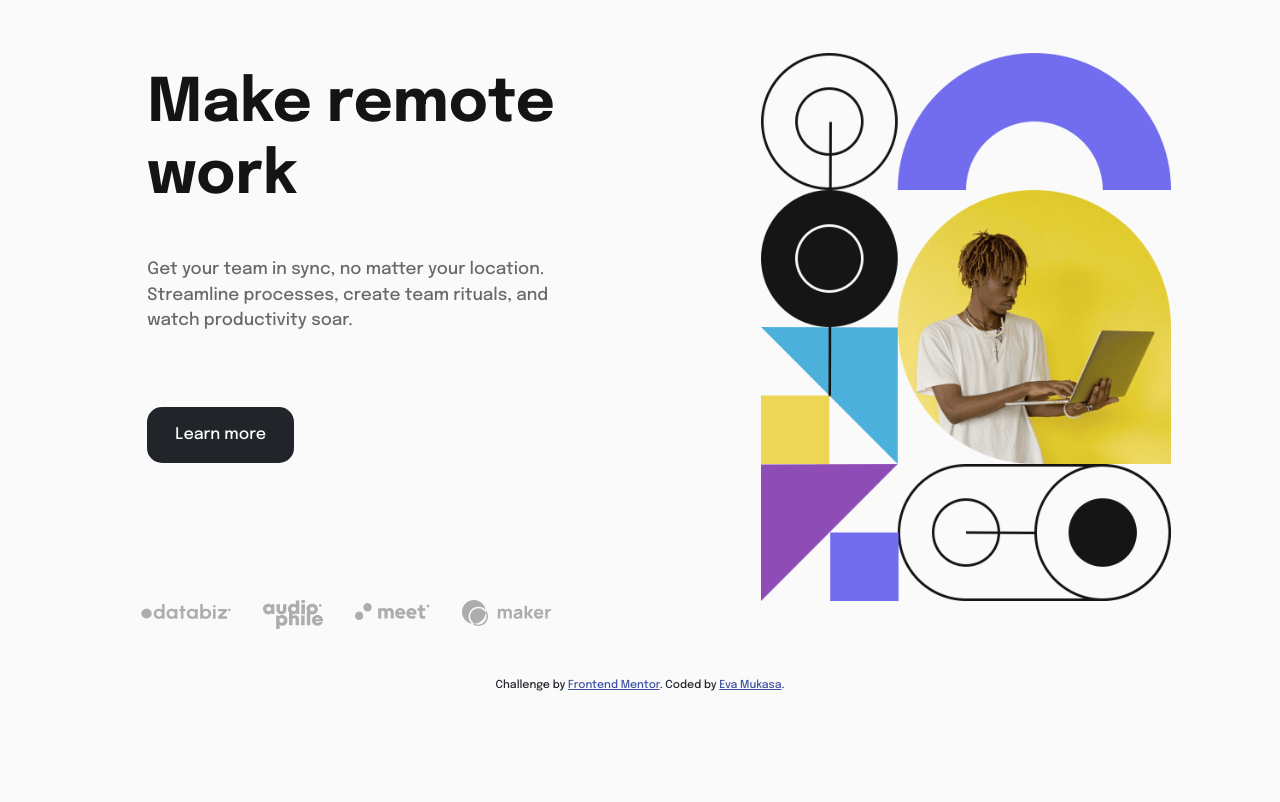
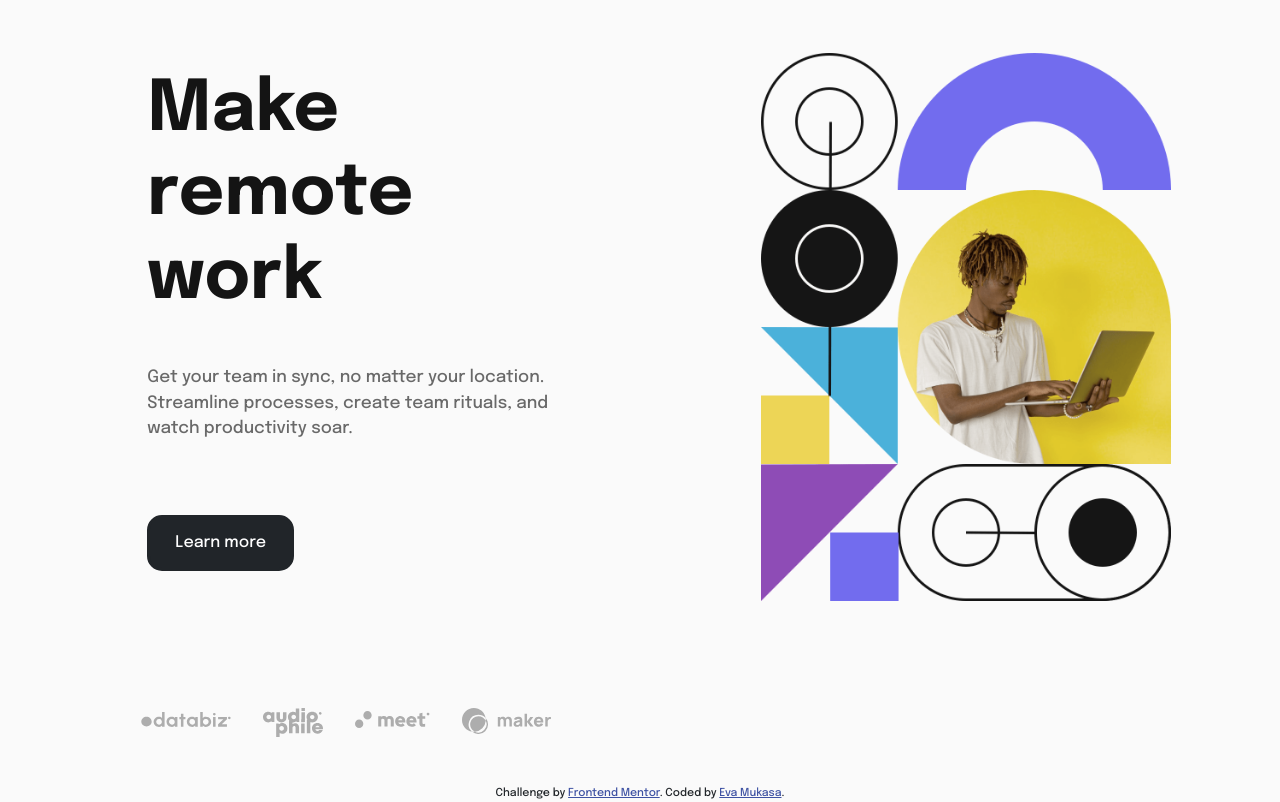
Before and after one commit to evelynmukasa/IntroSectionWithDropdownNavigationChallenge, a website: page index.html in a window 1280 px wide. Shown: the part 67-869 px from the top of the page. Before the commit the page ends 800 px from the top, so only its background shows below. Drawn offline with Linux system fonts and the light colour scheme.

Commit message:
Solution

```diff
--- a/scss/style.scss
+++ b/scss/style.scss
@@ -192,8 +192,8 @@ h1{
 @media(min-width:992px){
     h1{
         text-align: start;
-        font-size: 60px;
-        margin: 0% 15% 1% 20%;
+        font-size: 70px;
+        margin: 0% 23% 1% 20%;
     }
 }
 .paragraph {
```
Also changed, not shown: css/style.css.
